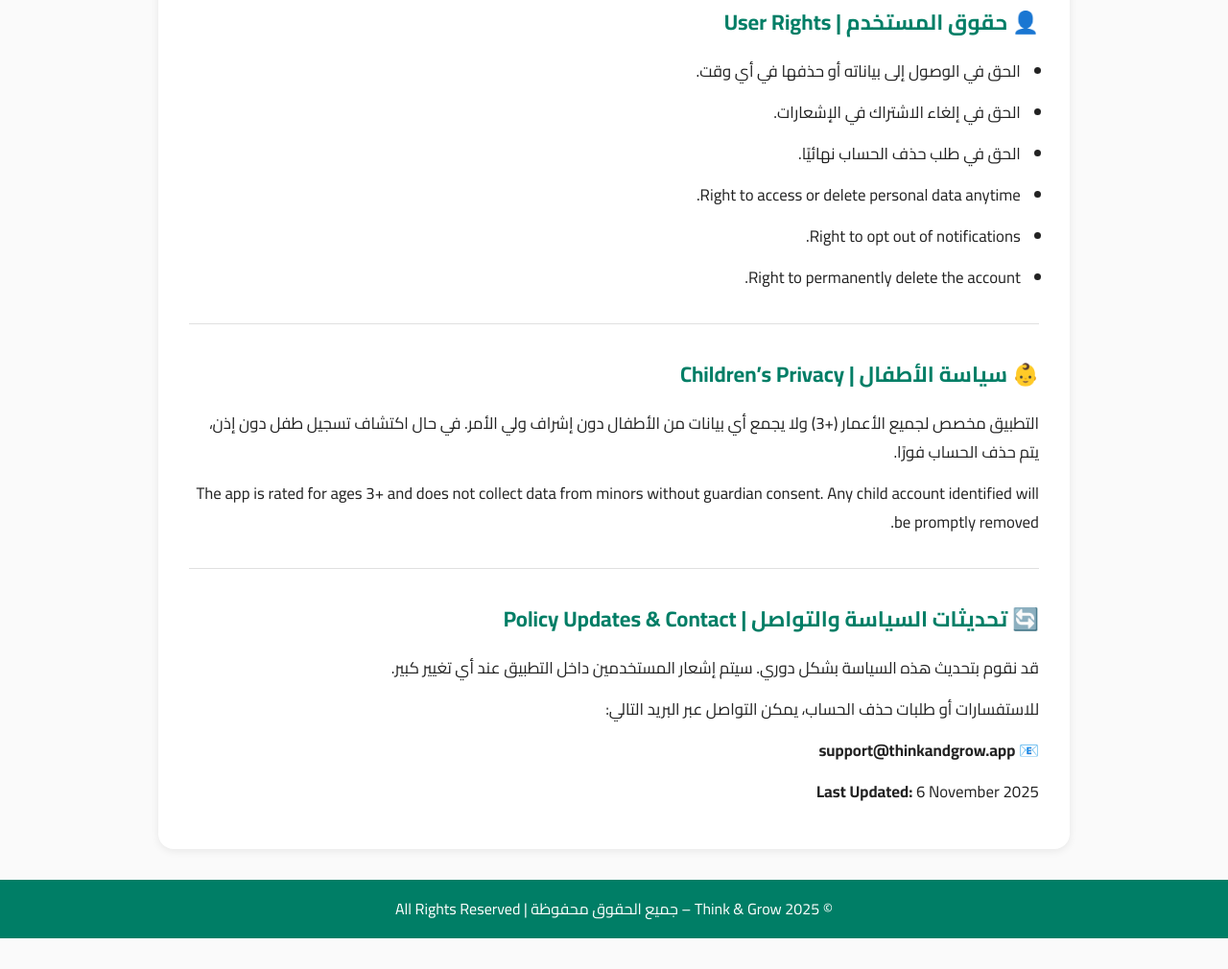
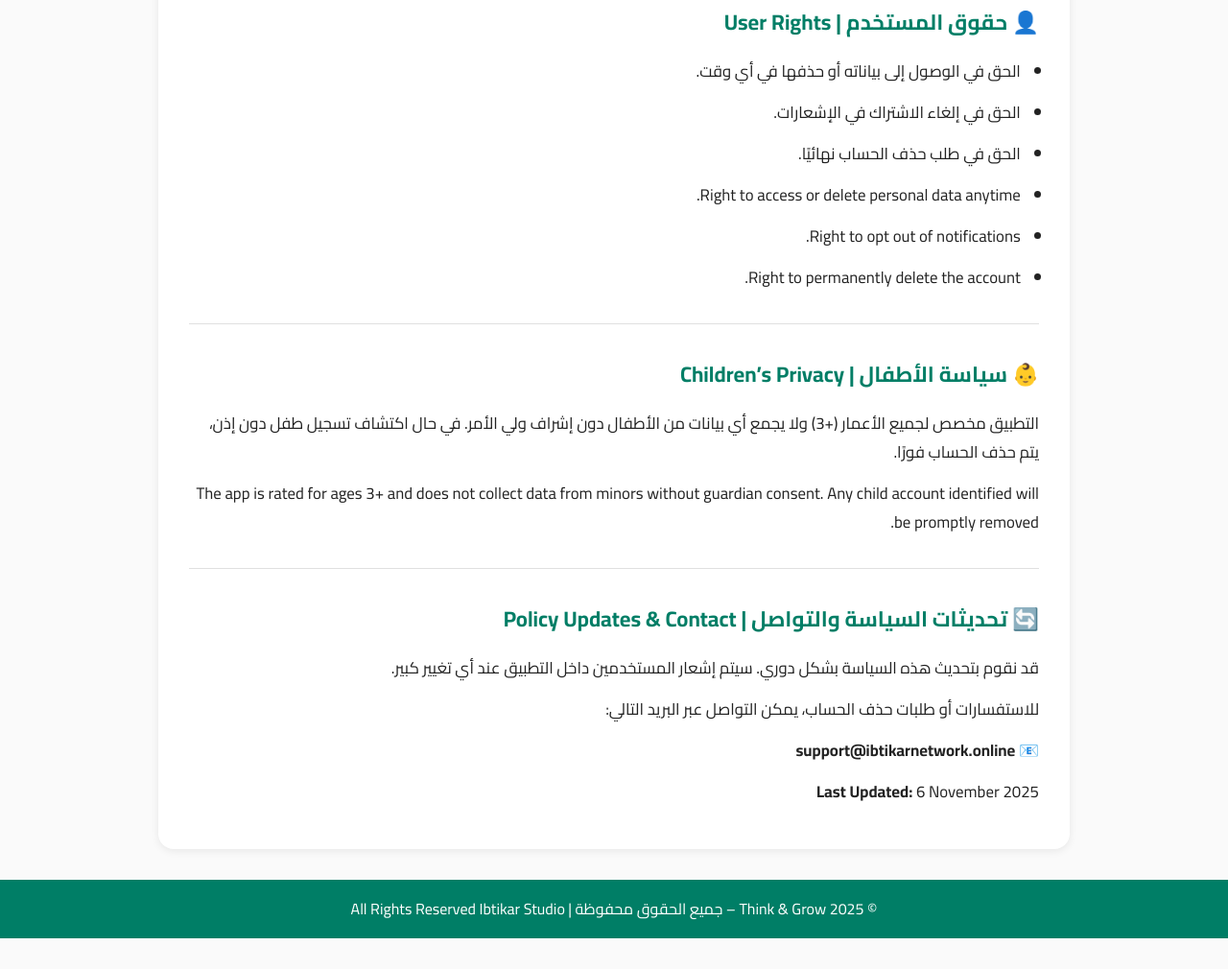
Before and after one commit to IQSP3D/Think-Grow-, a plain HTML site: page index.html in a window 1280 px wide. Shown: the part 1703-2713 px from the top of the page at 96% size. Drawn offline with Linux system fonts and the light colour scheme.

Commit message:
Update contact email and footer information

```diff
--- a/index.html
+++ b/index.html
@@ -120,13 +120,14 @@
       <h2>🔄 تحديثات السياسة والتواصل | Policy Updates & Contact</h2>
       <p>قد نقوم بتحديث هذه السياسة بشكل دوري. سيتم إشعار المستخدمين داخل التطبيق عند أي تغيير كبير.</p>
       <p>للاستفسارات أو طلبات حذف الحساب، يمكن التواصل عبر البريد التالي:</p>
-      <p><strong>📧 support@thinkandgrow.app</strong></p>
+      <p><strong>📧 support@ibtikarnetwork.online</strong></p>
       <p><strong>Last Updated:</strong> 6 November 2025</p>
     </section>
   </main>
 
   <footer>
-    © 2025 Think & Grow – جميع الحقوق محفوظة | All Rights Reserved
+    © 2025 Think & Grow – جميع الحقوق محفوظة  | All Rights Reserved
+    Ibtikar Studio
   </footer>
 
   <button class="lang-btn" id="langBtn">EN</button>
```
